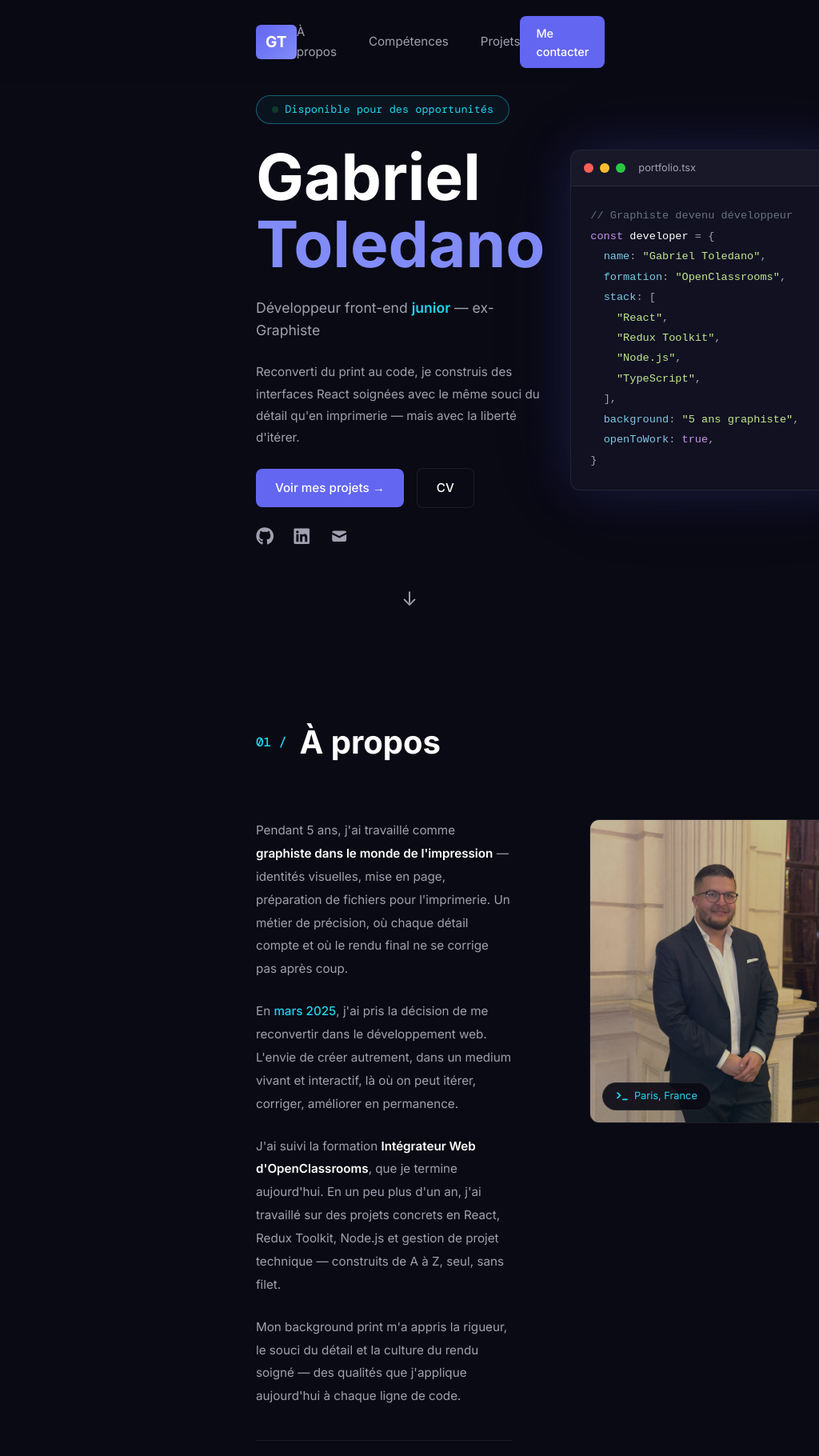
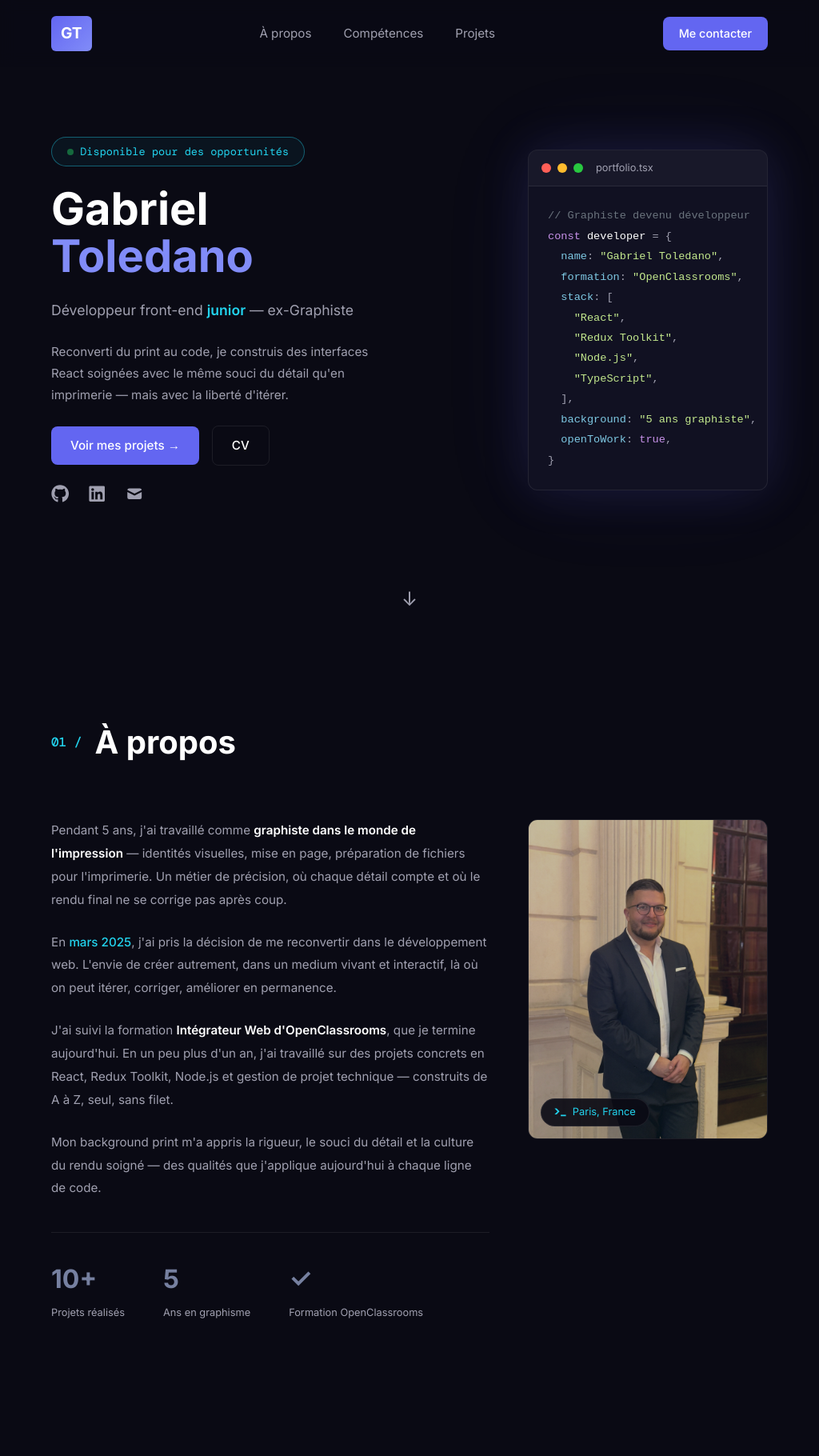
Before and after one commit to gabtoledano/portfolio, a React app: page / in a window 1024 px wide. Shown: the top 1820 px of the page at 80% size. Built offline with nearby package versions, Linux system fonts and the light colour scheme; the HTML template or start-up script is replaced by a standard one.

Commit message:
feat : responsive complet et nettoyage des fichiers CSS et TSX

```diff
--- a/src/components/About/About.module.css
+++ b/src/components/About/About.module.css
@@ -66,12 +66,7 @@
   gap: 0.4rem;
 }
 
-.statNumber {
-  font-size: 2rem;
-  font-weight: 700;
-  color: var(--color-secondary);
-}
-
+.statNumber,
 .statCheck {
   font-size: 2rem;
   font-weight: 700;
@@ -155,7 +150,35 @@
     height: 400px;
   }
 
-  .stats {
-    gap: 1.5rem;
+  .photo {
+    object-fit: cover;
+    object-position: center 25%;
   }
 }
+
+@media (min-width: 769px) and (max-width: 1024px) {
+  .about {
+    padding: var(--spacing-xl) 4rem;
+  }
+
+  .content {
+    gap: 3rem;
+  }
+
+  .photoContainer {
+    width: 100%;
+    height: 400px;
+    flex-shrink: 0;
+  }
+
+  .photo {
+    object-fit: cover;
+    object-position: center 10%;
+  }
+}
+
+@media (min-width: 1025px) and (max-width: 1440px) {
+  .about {
+    padding: var(--spacing-xl) 6rem;
+  }
+}
--- a/src/components/Contact/Contact.module.css
+++ b/src/components/Contact/Contact.module.css
@@ -85,7 +85,6 @@
 .label {
   font-size: 0.8rem;
   color: var(--color-text-muted);
-  margin-bottom: 0.4rem;
 }
 
 .infoLabel {
@@ -238,3 +237,19 @@
     width: 100%;
   }
 }
+
+@media (min-width: 1025px) and (max-width: 1440px) {
+  .contact {
+    padding: var(--spacing-xl) 6rem;
+  }
+}
+
+@media (min-width: 769px) and (max-width: 1024px) {
+  .contact {
+    padding: var(--spacing-xl) 4rem;
+  }
+
+  .content {
+    gap: 3rem;
+  }
+}
--- a/src/components/Footer/Footer.module.css
+++ b/src/components/Footer/Footer.module.css
@@ -36,3 +36,15 @@
     text-align: center;
   }
 }
+
+@media (min-width: 1025px) and (max-width: 1440px) {
+  .footer {
+    padding: 2rem 6rem;
+  }
+}
+
+@media (min-width: 769px) and (max-width: 1024px) {
+  .footer {
+    padding: 2rem 4rem;
+  }
+}
--- a/src/components/Header/Header.module.css
+++ b/src/components/Header/Header.module.css
@@ -23,7 +23,6 @@
   );
   padding: 0.4rem 0.75rem;
   border-radius: var(--radius-sm);
-  z-index: 101;
 }
 
 .nav {
@@ -168,3 +167,15 @@
     display: none;
   }
 }
+
+@media (min-width: 1025px) and (max-width: 1440px) {
+  .header {
+    padding: 1.25rem 6rem;
+  }
+}
+
+@media (min-width: 769px) and (max-width: 1024px) {
+  .header {
+    padding: 1.25rem 4rem;
+  }
+}
--- a/src/components/Hero/Hero.module.css
+++ b/src/components/Hero/Hero.module.css
@@ -231,3 +231,28 @@
     max-width: 100%;
   }
 }
+
+@media (min-width: 1025px) and (max-width: 1440px) {
+  .hero {
+    padding: 0 6rem;
+  }
+}
+
+@media (min-width: 769px) and (max-width: 1024px) {
+  .hero {
+    padding: 0 4rem;
+    gap: 2rem;
+  }
+
+  .title {
+    font-size: 3.5rem;
+  }
+
+  .codeBlock {
+    width: 300px;
+  }
+
+  .content {
+    max-width: 400px;
+  }
+}
--- a/src/components/Projects/ProjectCard.module.css
+++ b/src/components/Projects/ProjectCard.module.css
@@ -61,7 +61,7 @@
 }
 
 .content {
-  padding: 1rem 1rem;
+  padding: 1rem;
   display: flex;
   flex-direction: column;
   gap: 1rem;
--- a/src/components/Projects/Projects.module.css
+++ b/src/components/Projects/Projects.module.css
@@ -62,3 +62,15 @@
     grid-template-columns: 1fr;
   }
 }
+
+@media (min-width: 1025px) and (max-width: 1440px) {
+  .projects {
+    padding: var(--spacing-xl) 6rem;
+  }
+}
+
+@media (min-width: 769px) and (max-width: 1024px) {
+  .projects {
+    padding: var(--spacing-xl) 4rem;
+  }
+}
--- a/src/components/Skills/Skills.module.css
+++ b/src/components/Skills/Skills.module.css
@@ -72,3 +72,19 @@
     grid-template-columns: 1fr;
   }
 }
+
+@media (min-width: 769px) and (max-width: 1024px) {
+  .skills {
+    padding: var(--spacing-xl) 4rem;
+  }
+
+  .grid {
+    grid-template-columns: 1fr;
+  }
+}
+
+@media (min-width: 1025px) and (max-width: 1440px) {
+  .skills {
+    padding: var(--spacing-xl) 6rem;
+  }
+}
--- a/src/index.css
+++ b/src/index.css
@@ -20,7 +20,6 @@ body {
   color: var(--color-text);
   line-height: 1.6;
   -webkit-font-smoothing: antialiased;
-  overflow-x: hidden;
 }
 
 a {
```
